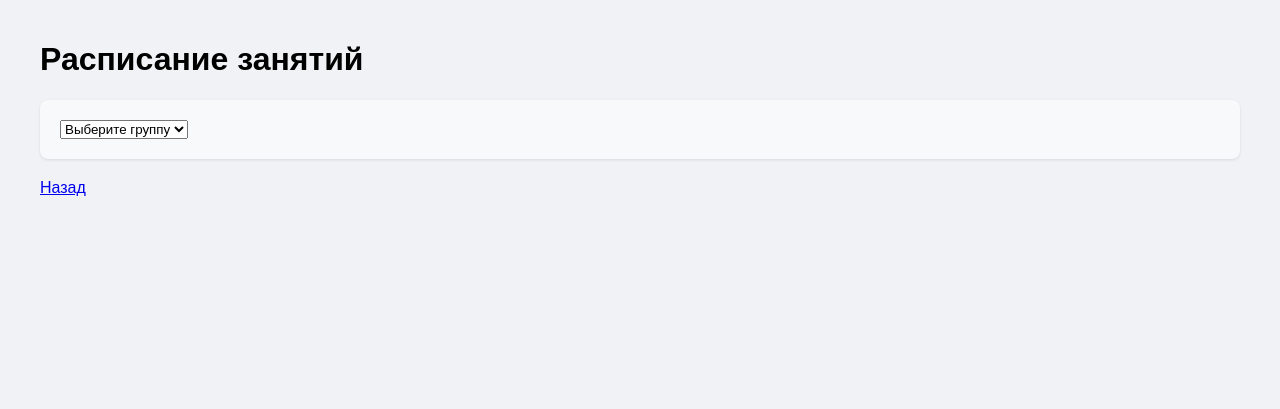
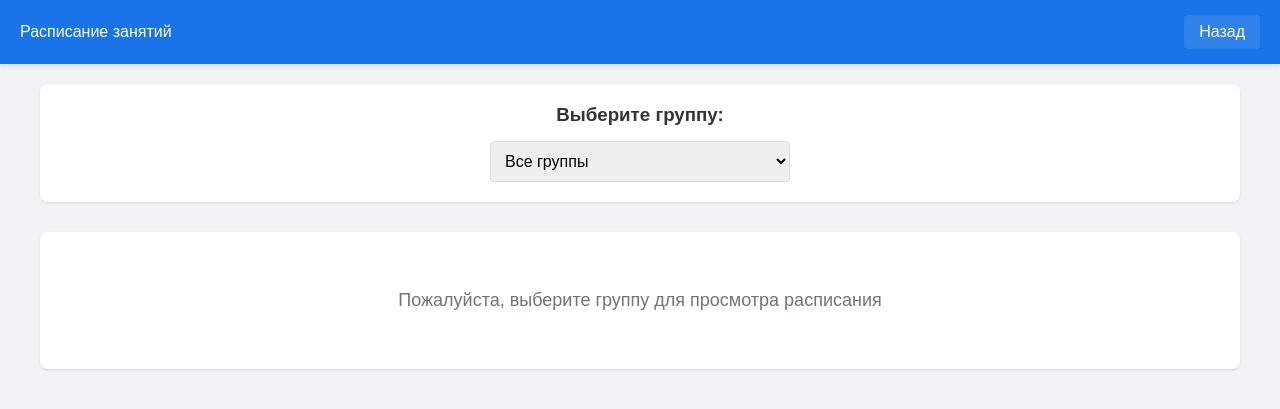
Before and after one commit to damir7182/college-schedule, a Flask app: page /student in a window 1280 px wide. Shown: the top 409 px of the page. Run offline with Flask 2, Linux system fonts and the light colour scheme; data that the repository does not hold is empty.

Commit message:
Update public_schedule.html

```diff
--- a/templates/public_schedule.html
+++ b/templates/public_schedule.html
@@ -1,42 +1,209 @@
 <!DOCTYPE html>
-<html>
+<html lang="ru">
 <head>
-    <title>Просмотр расписания</title>
-    <link rel="stylesheet" href="{{ url_for('static', filename='style.css') }}">
+    <meta charset="UTF-8">
+    <meta name="viewport" content="width=device-width, initial-scale=1.0">
+    <title>Расписание занятий</title>
+    <style>
+        body {
+            font-family: Arial, sans-serif;
+            margin: 0;
+            padding: 0;
+            background-color: #f0f2f5;
+        }
+
+        .navbar {
+            background-color: #1a73e8;
+            color: white;
+            padding: 15px 20px;
+            display: flex;
+            justify-content: space-between;
+            align-items: center;
+            box-shadow: 0 2px 4px rgba(0,0,0,0.1);
+        }
+
+        .container {
+            max-width: 1200px;
+            margin: 0 auto;
+            padding: 20px;
+        }
+
+        .back-btn {
+            color: white;
+            text-decoration: none;
+            padding: 8px 15px;
+            background-color: rgba(255,255,255,0.1);
+            border-radius: 4px;
+            transition: background-color 0.3s;
+        }
+
+        .back-btn:hover {
+            background-color: rgba(255,255,255,0.2);
+        }
+
+        .group-selector {
+            background-color: white;
+            padding: 20px;
+            margin-bottom: 30px;
+            border-radius: 8px;
+            box-shadow: 0 1px 3px rgba(0,0,0,0.1);
+            text-align: center;
+        }
+
+        .group-selector h3 {
+            margin-top: 0;
+            margin-bottom: 15px;
+            color: #333;
+        }
+
+        .filter-group select {
+            width: 300px;
+            padding: 10px;
+            font-size: 16px;
+            border: 1px solid #ddd;
+            border-radius: 4px;
+        }
+
+        .group-title {
+            text-align: center;
+            color: #1a73e8;
+            margin: 30px 0;
+            font-size: 24px;
+        }
+
+        .day-schedule {
+            margin-bottom: 40px;
+            background-color: white;
+            border-radius: 8px;
+            box-shadow: 0 1px 3px rgba(0,0,0,0.1);
+            overflow: hidden;
+        }
+
+        .day-schedule h3 {
+            margin: 0;
+            padding: 15px 20px;
+            background-color: #1a73e8;
+            color: white;
+            font-size: 18px;
+        }
+
+        .schedule-table {
+            width: 100%;
+            border-collapse: collapse;
+            background-color: white;
+        }
+
+        .schedule-table th {
+            background-color: #f8f9fa;
+            color: #333;
+            font-weight: 500;
+            padding: 12px 15px;
+            text-align: left;
+            border-bottom: 2px solid #dee2e6;
+        }
+
+        .schedule-table td {
+            padding: 12px 15px;
+            border-bottom: 1px solid #dee2e6;
+        }
+
+        .no-classes {
+            text-align: center;
+            color: #6c757d;
+            font-style: italic;
+            padding: 20px !important;
+        }
+
+        .select-group-message {
+            text-align: center;
+            padding: 40px;
+            background-color: white;
+            border-radius: 8px;
+            color: #6c757d;
+            font-size: 18px;
+            box-shadow: 0 1px 3px rgba(0,0,0,0.1);
+        }
+
+        @media (max-width: 768px) {
+            .container {
+                padding: 10px;
+            }
+
+            .group-selector select {
+                width: 100%;
+            }
+
+            .schedule-table {
+                display: block;
+                overflow-x: auto;
+            }
+        }
+    </style>
 </head>
 <body>
+    <nav class="navbar">
+        <span>Расписание занятий</span>
+        <a href="{{ url_for('index') }}" class="back-btn">Назад</a>
+    </nav>
+
     <div class="container">
-        <h1>Расписание занятий</h1>
-        <form method="GET" class="filter-form">
-            <select name="group" onchange="this.form.submit()">
-                <option value="">Выберите группу</option>
+        <!-- Выбор группы -->
+        <div class="group-selector">
+            <h3>Выберите группу:</h3>
+            <form action="{{ url_for('student') }}" method="GET">
+                <div class="filter-group">
+                    <select id="filter_group" name="group" onchange="this.form.submit()">
+                        <option value="">Все группы</option>
                         {% for group in groups %}
-                <option value="{{ group }}" {% if group == selected_group %}selected{% endif %}>{{ group }}</option>
+                            <option value="{{ group }}" {% if request.args.get('group') == group %}selected{% endif %}>{{ group }}</option>
                         {% endfor %}
                     </select>
+                </div>
             </form>
+        </div>
 
-        {% if schedules %}
-        <table>
+        {% if selected_group %}
+            <h2 class="group-title">Расписание группы {{ selected_group }}</h2>
+
+            {% for day in ['Понедельник', 'Вторник', 'Среда', 'Четверг', 'Пятница', 'Суббота'] %}
+                <div class="day-schedule">
+                    <h3>{{ day }}</h3>
+                    <table class="schedule-table">
+                        <thead>
                             <tr>
-                <th>День</th>
                                 <th>Время</th>
                                 <th>Предмет</th>
                                 <th>Преподаватель</th>
-                <th>Кабинет</th>
+                                <th>Аудитория</th>
                             </tr>
+                        </thead>
+                        <tbody>
+                            {% set found = false %}
                             {% for schedule in schedules %}
+                                {% if schedule.day == day %}
+                                    {% set found = true %}
                                     <tr>
-                <td>{{ schedule.day }}</td>
                                         <td>{{ schedule.time }}</td>
                                         <td>{{ schedule.subject }}</td>
                                         <td>{{ schedule.teacher }}</td>
                                         <td>{{ schedule.room }}</td>
                                     </tr>
+                                {% endif %}
                             {% endfor %}
+                            {% if not found %}
+                                <tr>
+                                    <td colspan="4" class="no-classes">Нет занятий</td>
+                                </tr>
+                            {% endif %}
+                        </tbody>
                     </table>
+                </div>
+            {% endfor %}
+        {% else %}
+            <div class="select-group-message">
+                <p>Пожалуйста, выберите группу для просмотра расписания</p>
+            </div>
         {% endif %}
-        <a href="{{ url_for('index') }}" class="button">Назад</a>
     </div>
 </body>
 </html>
```
Lines whose indentation alone changed are shown as unchanged.
